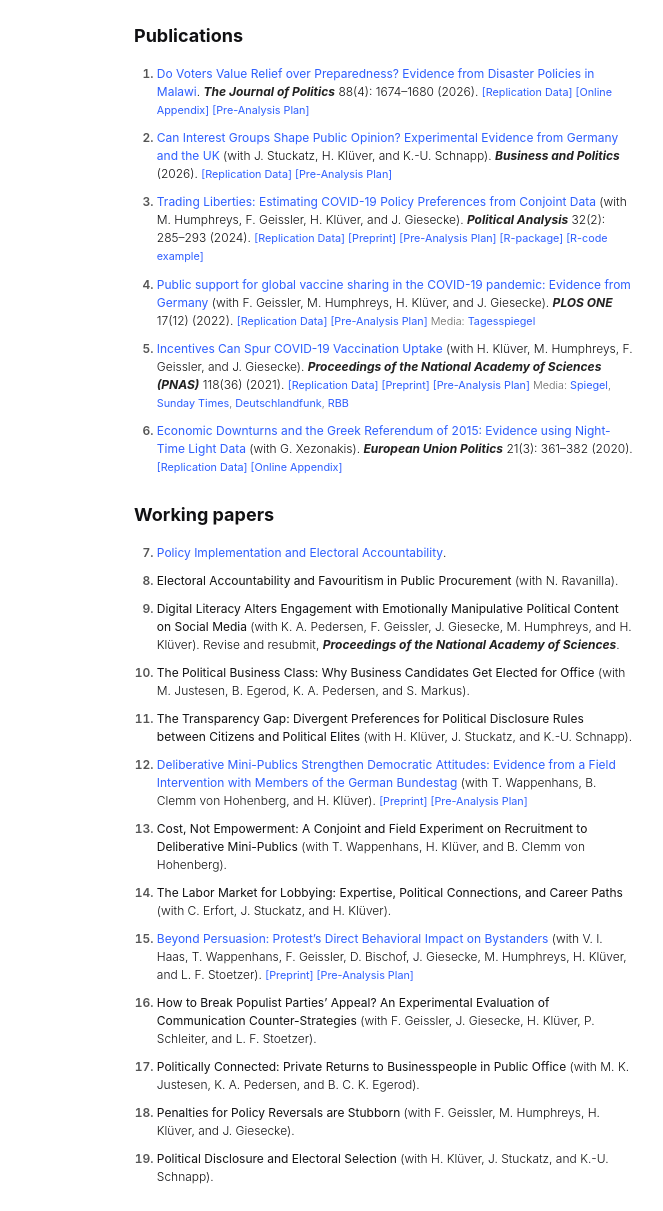
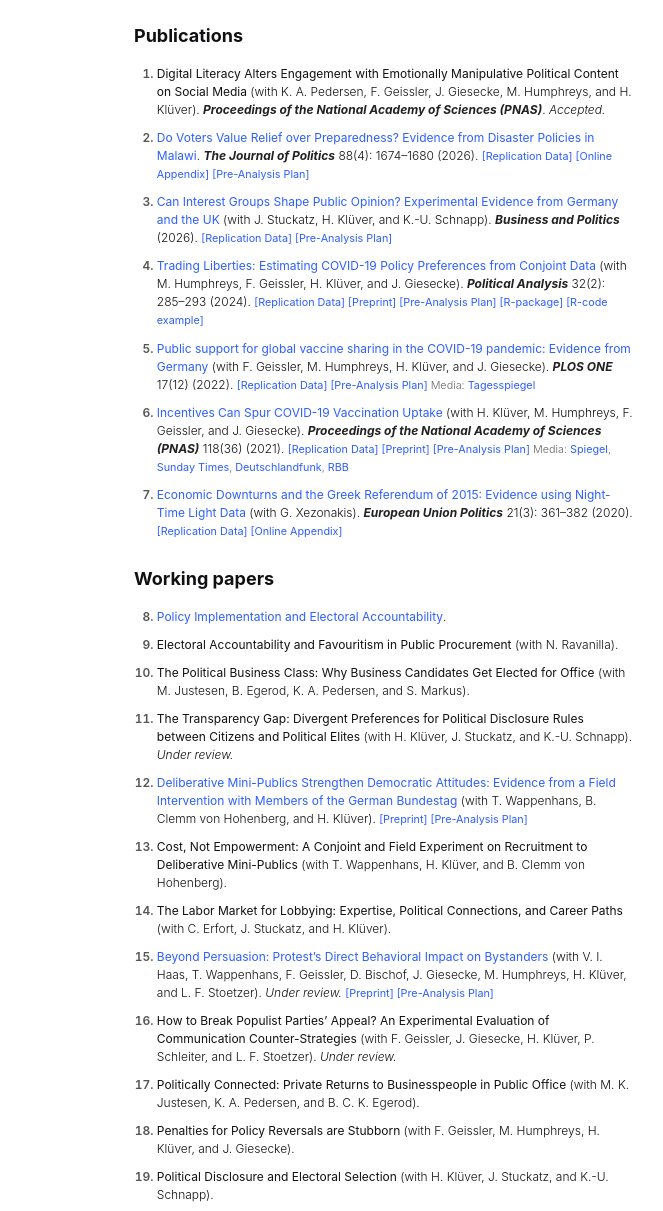
Before and after one commit to HartmannFelix/HartmannFelix.github.io, a plain HTML site: page index.html in a window 1280 px wide. Shown: the part 289-1500 px from the top of the page, 436-1099 px from the left. Drawn offline with Linux system fonts and the light colour scheme.

Commit message:
Update website content and portrait

```diff
--- a/index.html
+++ b/index.html
@@ -150,6 +150,12 @@
    </div>
   <ol class="research-list">
     <li>
+      <span class="paper-title">Digital Literacy Alters Engagement with Emotionally Manipulative Political Content on Social Media</span>
+      <span class="paper-authors">(with K. A. Pedersen, F. Geissler, J. Giesecke, M. Humphreys, and H. Klüver)</span>.
+      <strong class="paper-journal"><em>Proceedings of the National Academy of Sciences (PNAS)</em></strong>. <em>Accepted.</em>
+    </li>
+
+    <li>
       <span class="paper-title"><a href="https://doi.org/10.1086/736446">Do Voters Value Relief over Preparedness? Evidence from Disaster Policies in Malawi</a></span>.
       <strong class="paper-journal"><em>The Journal of Politics</em></strong> 88(4): 1674–1680 (2026).
       <span class="paper-links">
@@ -220,7 +226,7 @@
   </ol>
 
   <div align="left"><h3 id="wp">Working papers</h3></div>
-  <ol class="research-list" start="7">
+  <ol class="research-list" start="8">
     <li>
       <span class="paper-title"><a href="papers/Kalahiv37_short.pdf">Policy Implementation and Electoral Accountability</a></span>.
     </li>
@@ -231,12 +237,6 @@
     </li>
 
     <li>
-      <span class="paper-title">Digital Literacy Alters Engagement with Emotionally Manipulative Political Content on Social Media</span>
-      <span class="paper-authors">(with K. A. Pedersen, F. Geissler, J. Giesecke, M. Humphreys, and H. Klüver)</span>.
-      Revise and resubmit, <strong class="paper-journal"><em>Proceedings of the National Academy of Sciences</em></strong>.
-    </li>
-
-    <li>
       <span class="paper-title">The Political Business Class: Why Business Candidates Get Elected for Office</span>
       <span class="paper-authors">(with M. Justesen, B. Egerod, K. A. Pedersen, and S. Markus)</span>.
     </li>
@@ -244,6 +244,7 @@
     <li>
       <span class="paper-title">The Transparency Gap: Divergent Preferences for Political Disclosure Rules between Citizens and Political Elites</span>
       <span class="paper-authors">(with H. Klüver, J. Stuckatz, and K.-U. Schnapp)</span>.
+      <em>Under review.</em>
     </li>
 
     <li>
@@ -268,6 +269,7 @@
     <li>
       <span class="paper-title"><a href="https://osf.io/preprints/osf/42s8e_v2">Beyond Persuasion: Protest’s Direct Behavioral Impact on Bystanders</a></span>
       <span class="paper-authors">(with V. I. Haas, T. Wappenhans, F. Geissler, D. Bischof, J. Giesecke, M. Humphreys, H. Klüver, and L. F. Stoetzer)</span>.
+      <em>Under review.</em>
       <span class="paper-links">
         <a href="https://osf.io/preprints/osf/42s8e_v2" target="_blank" rel="noopener">[Preprint]</a>
         <a href="https://osf.io/qz2s6/?view_only=85f685f0192c4488852b42082d77edd6" target="_blank" rel="noopener">[Pre-Analysis Plan]</a>
@@ -277,6 +279,7 @@
     <li>
       <span class="paper-title">How to Break Populist Parties’ Appeal? An Experimental Evaluation of Communication Counter-Strategies</span>
       <span class="paper-authors">(with F. Geissler, J. Giesecke, H. Klüver, P. Schleiter, and L. F. Stoetzer)</span>.
+      <em>Under review.</em>
     </li>
 
     <li>
```
